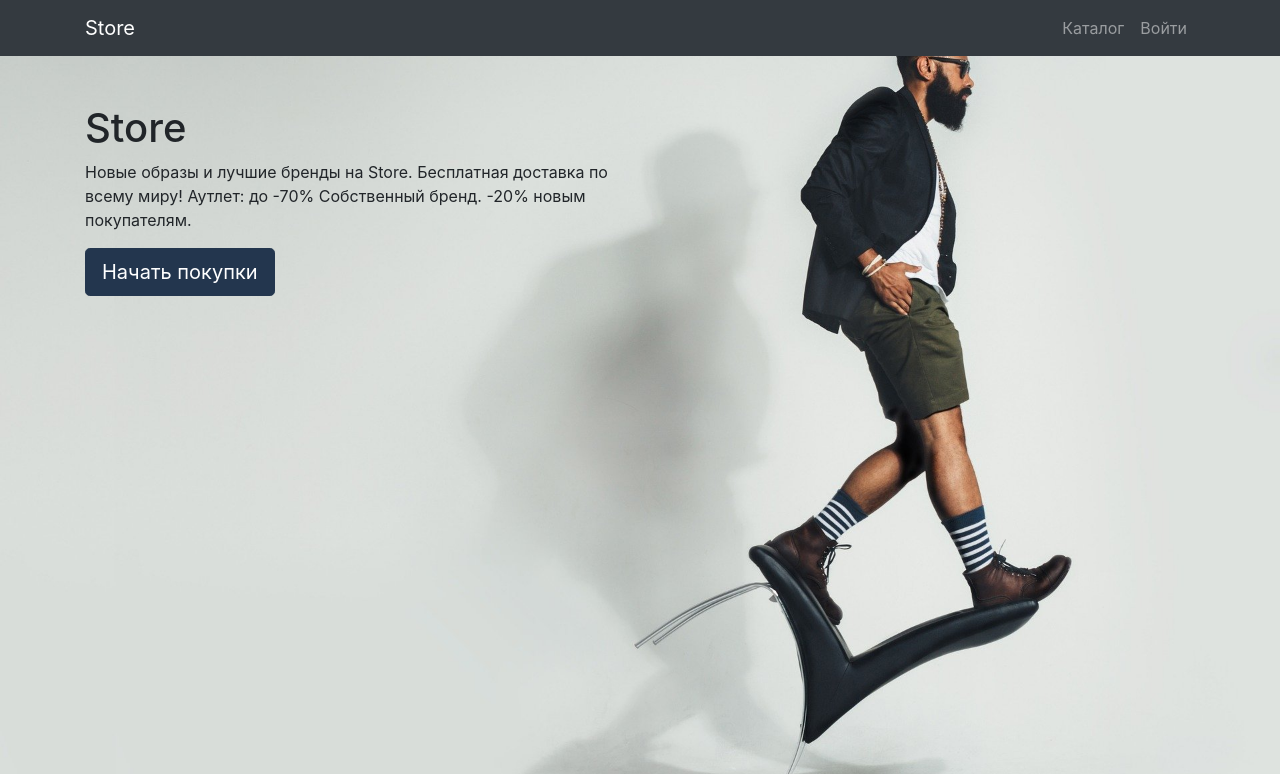
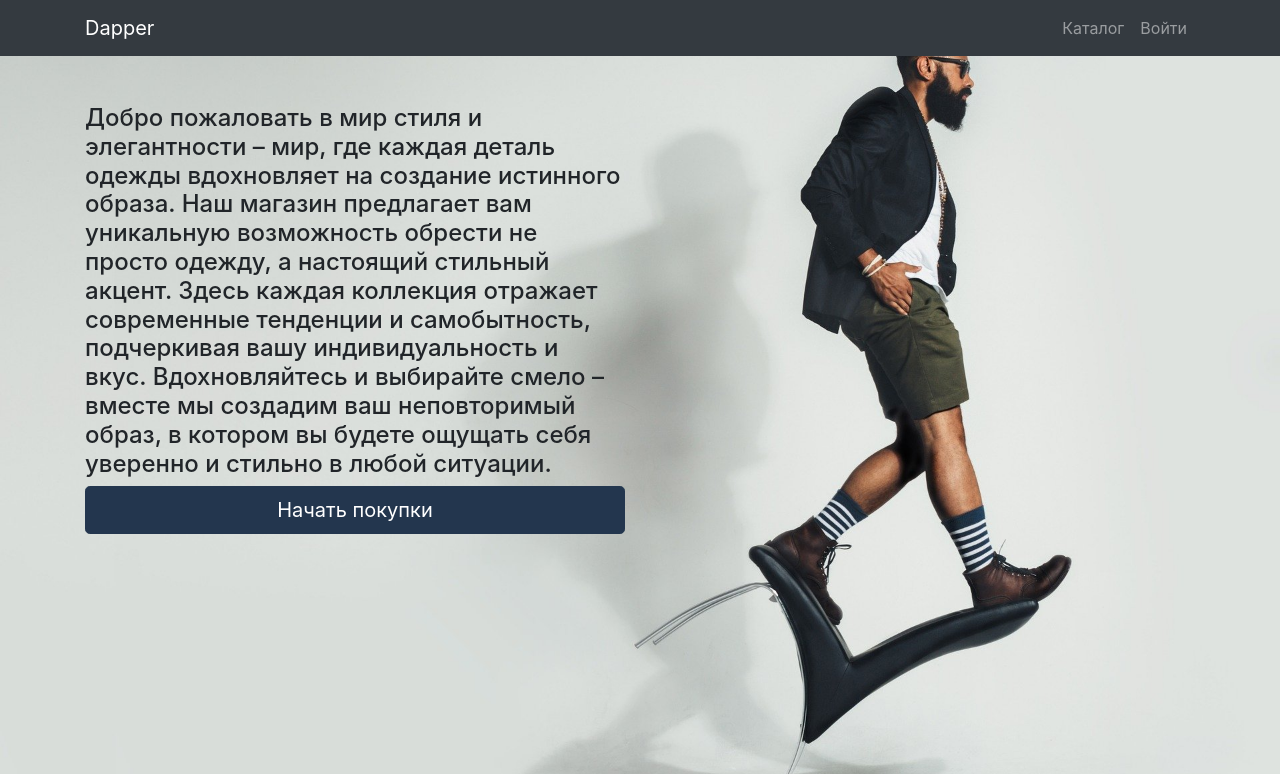
Before and after one commit to evgenii-landau/pet-store, a Django app: page / in a window 1280 px wide. Shown: the top 774 px of the page. Run offline with Django 5.2, Linux system fonts and the light colour scheme; some libraries are stand-ins or nearby versions.

Commit message:
adding some text for templates

```diff
--- a/products/templates/products/base.html
+++ b/products/templates/products/base.html
@@ -23,7 +23,7 @@
 	<!-- Navigation -->
 	<nav class="navbar navbar-expand-lg navbar-dark bg-dark fixed-top">
 		<div class="container">
-			<a class="navbar-brand" href="/">Store</a>
+			<a class="navbar-brand" href="/">{{ title }}</a>
 			<button class="navbar-toggler" type="button" data-toggle="collapse" data-target="#navbarResponsive"
 					aria-controls="navbarResponsive" aria-expanded="false" aria-label="Toggle navigation">
 				<span class="navbar-toggler-icon"></span>
--- a/products/templates/products/index.html
+++ b/products/templates/products/index.html
@@ -2,7 +2,7 @@
 {% load static %}
 
 {% block css %}
-	<link href="{% static "vendor/css/index.css" %}" rel="stylesheet">
+	<link href="{% static 'vendor/css/index.css' %}" rel="stylesheet">
 {% endblock  %}
 
 {% block content %}
@@ -12,14 +12,13 @@
 		<!--    </div>-->
 		<div class="container">
 			<div class="row">
-				<div class="col-lg-6">
-					<h1 class="mt-5">Store</h1>
-					<p>
-						Новые образы и лучшие бренды на Store.
-						Бесплатная доставка по всему миру! Аутлет: до -70% Собственный бренд. -20% новым покупателям.
-					</p>
+				<div class="col-lg-6 d-flex flex-column">
+					<h4 class="mt-5 width=100%">
+						Добро пожаловать в мир стиля и элегантности – мир, где каждая деталь одежды вдохновляет на создание истинного образа.
+						Наш магазин предлагает вам уникальную возможность обрести не просто одежду, а настоящий стильный акцент. Здесь каждая коллекция отражает современные тенденции и самобытность, подчеркивая вашу индивидуальность и вкус. Вдохновляйтесь и выбирайте смело – вместе мы создадим ваш неповторимый образ, в котором вы будете ощущать себя уверенно и стильно в любой ситуации.
+					</h4>
 					<button id="start-purchase-btn" type="button" class="btn btn-lg">
-						<a id="start-purchase-link" href="{% url "products:products" %}">
+						<a id="start-purchase-link" href="{% url 'products:products' %}">
 							Начать покупки
 						</a>
 					</button>
--- a/products/templates/products/products.html
+++ b/products/templates/products/products.html
@@ -12,7 +12,7 @@
 
 			<div class="col-lg-3">
 
-				<h1 class="my-4">Store</h1>
+				<h1 class="my-4">{{ title }}</h1>
 				<div class="list-group">
 					{% for category in categories %}
 					<a href="{% url 'products:products' category.slug %}" class="list-group-item">{{ category.name }}</a>
--- a/products/views.py
+++ b/products/views.py
@@ -15,7 +15,7 @@ class Index(TemplateView):
 
     template_name = "products/index.html"
     extra_context = {
-        "title": "Store",
+        "title": "Dapper",
     }
 
 
@@ -39,7 +39,7 @@ class ProductListView(ListView):
 
     def get_context_data(self, **kwargs):
         context = super().get_context_data(**kwargs)
-        context["title"] = ("Store - Каталог",)
+        context["title"] = "Dapper"
         context["categories"] = get_list_or_404(ProductCategory)
         return context
 
--- a/store/settings.py
+++ b/store/settings.py
@@ -114,8 +114,10 @@ USE_TZ = True
 
 STATIC_URL = "static/"
 STATICFILES_DIRS = [BASE_DIR / "static"]
+
 MEDIA_URL = "/media/"
 MEDIA_ROOT = BASE_DIR / "media"
+
 LOGOUT_REDIRECT_URL = "home"
 
 # Default primary key field type
```
